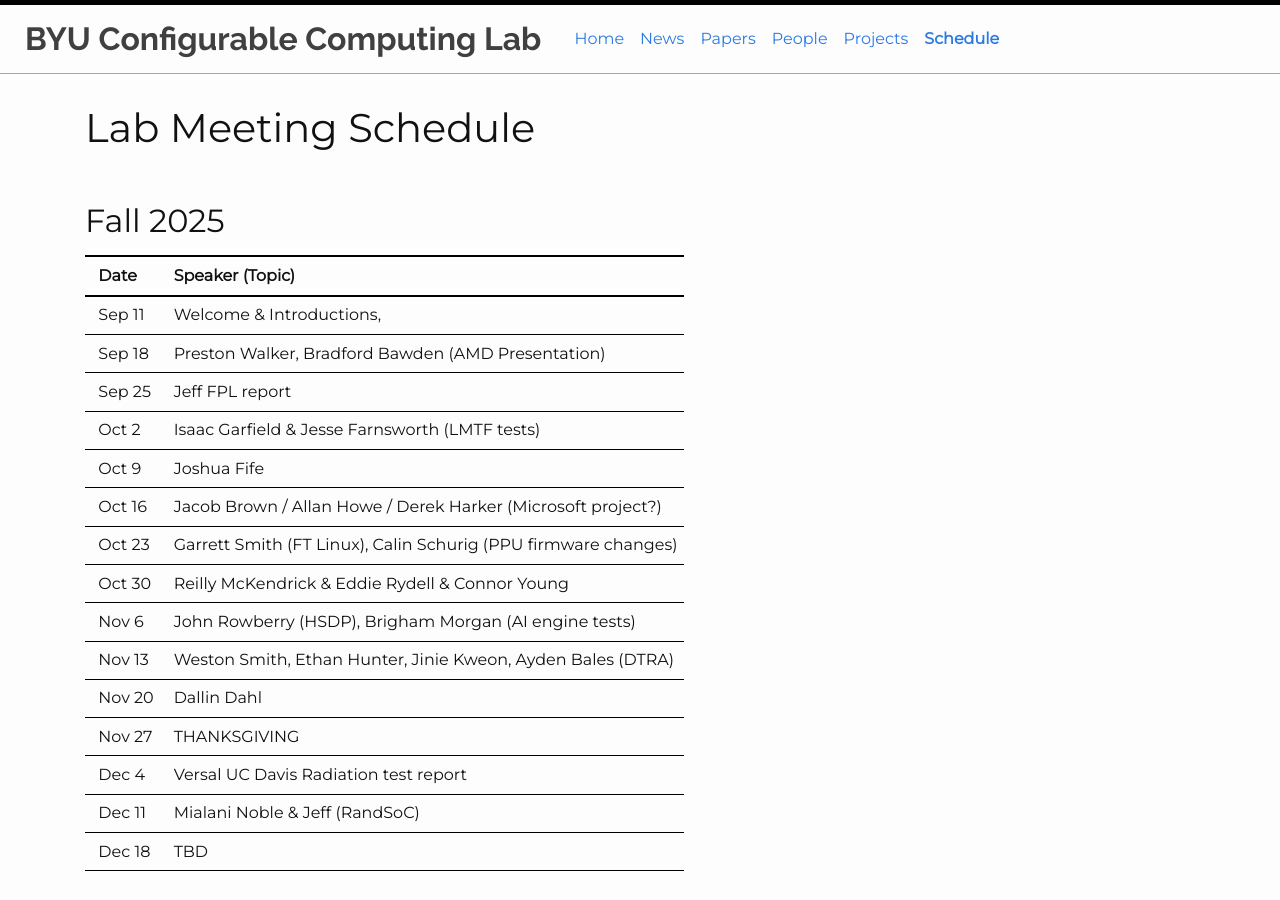
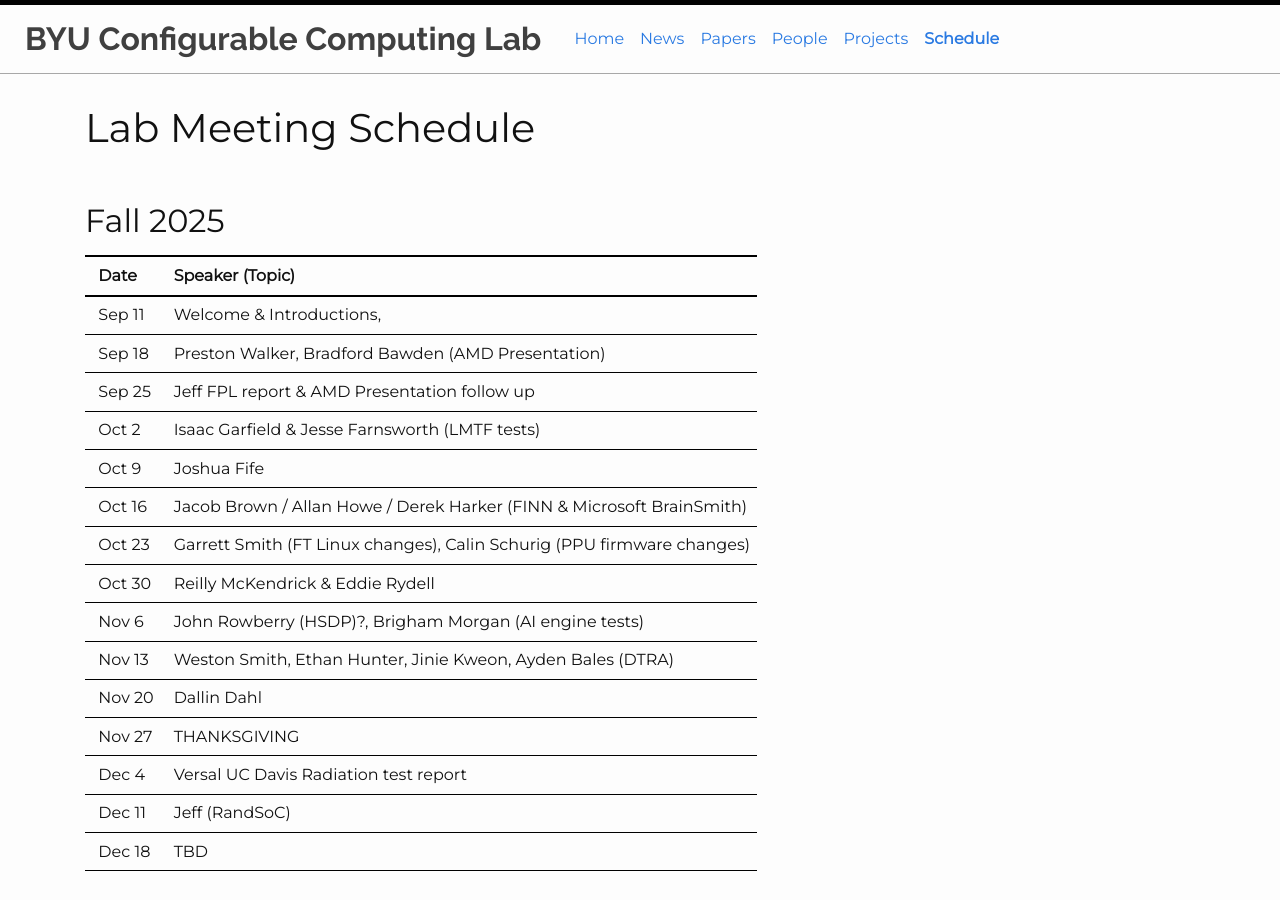
Before and after one commit to byuccl/byuccl.github.io, a Jekyll site: the page built from pages/schedule.md, in a window 1280 px wide and 900 px high. Built offline with Jekyll 4.4.1, drawn with Linux system fonts in a browser that asks for light colours; nearby versions of some CDN libraries.

Commit message:
Updated schedule

```diff
--- a/pages/schedule.md
+++ b/pages/schedule.md
@@ -11,18 +11,18 @@ title: Schedule
 |------|-----------------|
 | Sep 11 | Welcome & Introductions,
 | Sep 18 | Preston Walker, Bradford Bawden (AMD Presentation)
-| Sep 25 | Jeff FPL report
+| Sep 25 | Jeff FPL report & AMD Presentation follow up
 | Oct 2  | Isaac Garfield & Jesse Farnsworth (LMTF tests)
 | Oct 9  | Joshua Fife
-| Oct 16 | Jacob Brown / Allan Howe / Derek Harker (Microsoft project?)
-| Oct 23 | Garrett Smith (FT Linux), Calin Schurig (PPU firmware changes)
-| Oct 30 | Reilly McKendrick & Eddie Rydell & Connor Young
-| Nov 6  | John Rowberry (HSDP), Brigham Morgan (AI engine tests)
+| Oct 16 | Jacob Brown / Allan Howe / Derek Harker (FINN & Microsoft BrainSmith)
+| Oct 23 | Garrett Smith (FT Linux changes), Calin Schurig (PPU firmware changes)
+| Oct 30 | Reilly McKendrick & Eddie Rydell
+| Nov 6  | John Rowberry (HSDP)?, Brigham Morgan (AI engine tests)
 | Nov 13 | Weston Smith, Ethan Hunter, Jinie Kweon, Ayden Bales (DTRA)
 | Nov 20 | Dallin Dahl
 | Nov 27 | THANKSGIVING |
 | Dec 4  | Versal UC Davis Radiation test report
-| Dec 11 | Mialani Noble & Jeff (RandSoC)
+| Dec 11 | Jeff (RandSoC)
 | Dec 18 | TBD
 
 ## Winter 2025
```
